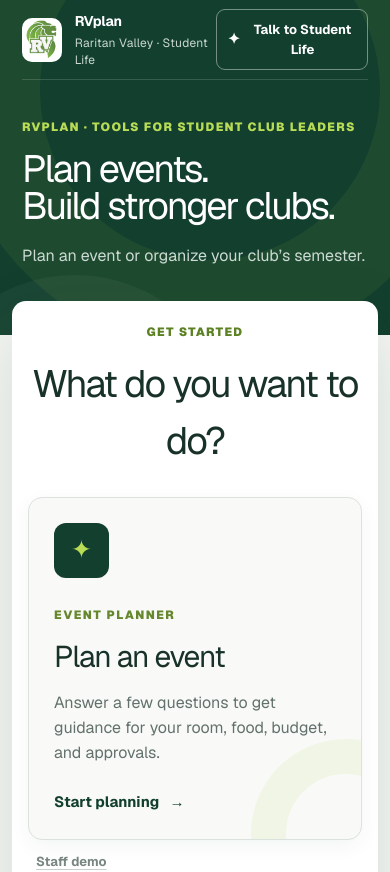
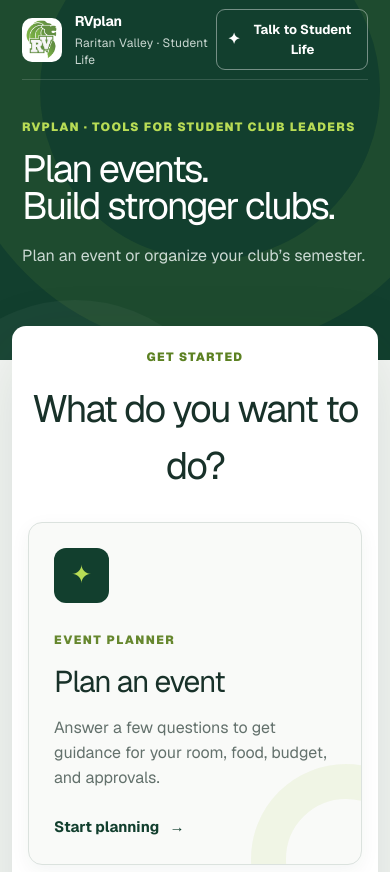
Before and after one commit to aidena18/RVplan, a Next.js app: page / in a window 390 px wide. Shown: the top 872 px of the page. Built offline with nearby package versions, Linux system fonts and the light colour scheme.

Commit message:
Prevent homepage hero overlap

```diff
--- a/app/globals.css
+++ b/app/globals.css
@@ -597,6 +597,7 @@ button.requestRow:hover { background: #f8faef; }
 /* Simplified interface layer */
 .app { --soft: #f7f9f6; }
 .app .hero { height: 360px; }
+.app.view-home .hero { height: 410px; }
 .app .heroCopy { margin-top: 42px; }
 .app .heroCopy h1 { max-width: 650px; }
 .app .workspace, .app .homeWorkspace, .app .coachWorkspace, .app .staffWorkspace { margin-top: -34px; }
@@ -733,6 +734,7 @@ footer a { color: var(--forest); font-size: 12px; font-weight: 750; }
   .followUpRows article { grid-template-columns: 1fr 1fr; }
   .followUpRows article > div:last-child { grid-column: 1/-1; }
   .app .hero { height: 350px; }
+  .app.view-home .hero { height: 390px; }
   .compactProfile { grid-template-columns: 1fr; }
   .compactProfile > label { min-width: 0; }
   .coachShell { grid-template-columns: 115px minmax(0, 1fr); }
@@ -742,6 +744,7 @@ footer a { color: var(--forest); font-size: 12px; font-weight: 750; }
 }
 
 @media (max-width: 620px) {
+  .app.view-home .hero { height: 360px; }
   .brand strong { font-size: 14px; }
   .brand small { font-size: 9px; }
   .navActions { gap: 7px; }
```
